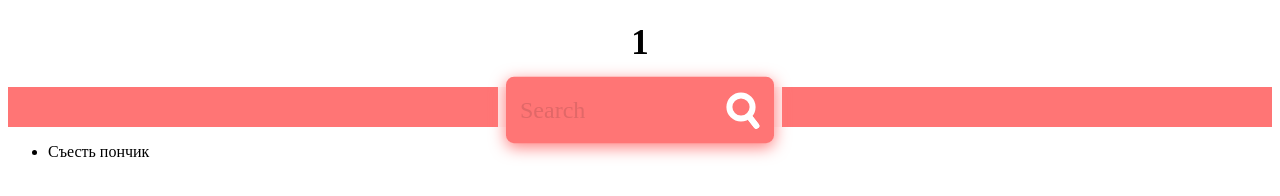
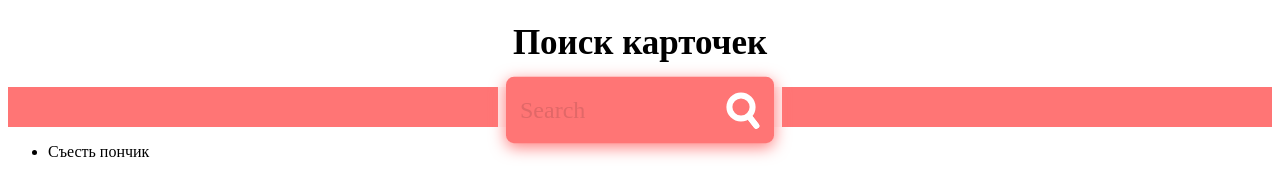
Before and after one commit to mshila0/API, a plain HTML site: page index.html in a window 1280 px wide. Drawn offline with Linux system fonts and the light colour scheme.

Commit message:
Update index.html

```diff
--- a/index.html
+++ b/index.html
@@ -4,10 +4,10 @@
     <meta charset="UTF-8">
     <link rel="stylesheet" type="text/css" href="style.css">
     <script defer src="kod.js"></script>
-    <title>1</title>
+    <title>Поиск карточек</title>
 </head>
 <body>
-<h1>1</h1>
+<h1>Поиск карточек</h1>
 <div id="line">
 <div id="cover">
     <form method="get" action="">
```
